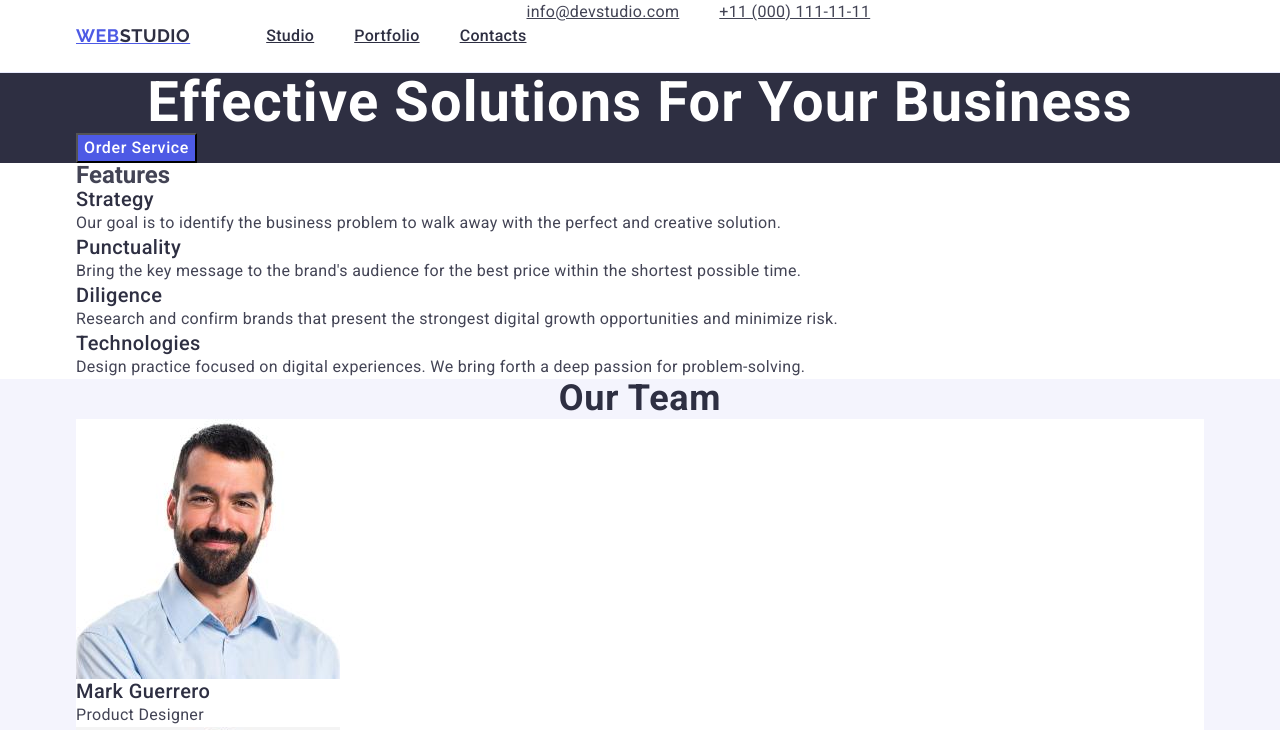
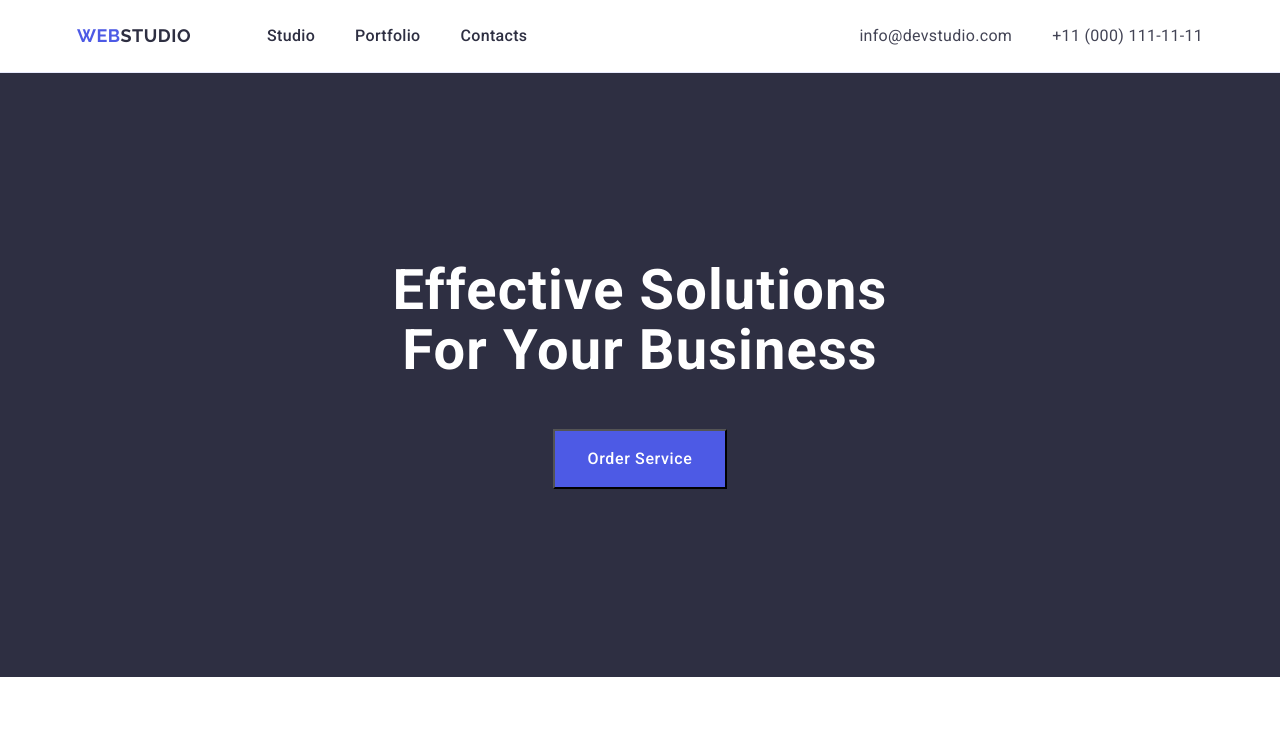
Before and after one commit to damiopaul/goit-markup-hw-03, a plain HTML site: page index.html in a window 1280 px wide. Shown: the top 730 px of the page. Drawn offline with nearby package versions, Linux system fonts and the light colour scheme.

Commit message:
improvements

```diff
--- a/css/styles.css
+++ b/css/styles.css
@@ -17,6 +17,7 @@ ul {
     margin-bottom: 0;
     padding-left: 0;
 }
+a {text-decoration: none;}
 
 body {
     font-family: "Roboto", sans-serif;
@@ -27,22 +28,39 @@ body {
     letter-spacing: 2%;
     background-color: #FFFFFF;
 }
+.visually-hidden {
+    position: absolute;
+    width: 1px;
+    height: 1px;
+    margin: -1px;
+    border: 0;
+    padding: 0;
 
+    white-space: nowrap;
+    clip-path: inset(100%);
+    clip: rect(0 0 0 0);
+    overflow: hidden;
+}
+
+.page-header .container {
+    display: flex;
+    justify-content: center;
+    align-items: center;
+    flex-shrink: 0;
+}
 .container {
     width: 1158px;
     padding: 0 15px;
     margin: 0 auto;
+
 }
-.page-header .container {
-    display: flex;
-}
-
 .page-header {
     border-bottom: 1px solid #e7e9fc;
 }
 .navigation {
    display: flex;
    align-items: center;
+   margin-right: 332px;
 }
 .logo{
     margin-right: 76px;
@@ -51,20 +69,17 @@ body {
    gap: 40px;
    display: flex;
 }
-.menu .link {
+.menu-item {
     padding: 24px 0;
 }
+/* .menu .link {
+    padding: 24px 0;
+} */
 .address-menu {
     display: flex;
     gap: 40px;
 }
 
-
-
-
-a {
-    display: block;
-}
 .contact {
     display: flex;
 }
@@ -104,11 +119,18 @@ a {
 }
 .hero-section{
     background-color: #2e2f42;
-}
-.hero-section .section-title {
+    padding: 188px 0;
+    }
+
+ .hero-section .section-title {
     font-size: 56px;
     line-height: 1.07;
-    color: #ffffff
+    color: #ffffff;
+    max-width: 496px;
+    margin: 0 auto;
+}
+.hero-section-title {
+    max-width: 496px;
 }
 
 .section-title {
@@ -126,10 +148,27 @@ a {
     letter-spacing: 0.04em;
     color: #ffffff;
     cursor: pointer;
+    display: block;
+    margin-left: auto;
+    margin-right: auto;
+    padding: 16px 32px;
+    margin-top: 48px;
+
 }
 .order-button:focus,
 .order-button:hover {
     background-color: #404BBF;
+}
+.features-menu {
+    display: flex;
+    margin: 120px auto;
+
+}
+.features-menu-item {
+    margin-right: 24px;
+}
+.team-list {
+    display: flex;
 }
 .list-title {
     font-weight: 500;
--- a/index.html
+++ b/index.html
@@ -19,13 +19,13 @@
         <nav class="navigation">
           <a href="./index.html" class="logo">Web<span class="sub-logo">Studio</span></a>
           <ul class="menu">
-            <li>
+            <li class="menu-item">
               <a href="./index.html" class="link">Studio</a>
             </li>
-            <li>
+            <li class="menu-item">
               <a href="" class="link">Portfolio</a>
             </li>
-            <li>
+            <li class="menu-item">
               <a href="" class="link">Contacts</a>
             </li>
           </ul>
@@ -54,9 +54,9 @@
 
       <section>
         <div class="container">
-          <h2>Features</h2>
-          <ul>
-            <li>
+          <h2 class="visually-hidden">Features</h2>
+          <ul class="features-menu">
+            <li class="features-menu-item">
               <h3 class="list-title">Strategy</h3>
               <p class="description">
                 Our goal is to identify the business problem to walk away with the
@@ -91,7 +91,7 @@
       <section class="our-team-section">
         <div class="container">
           <h2 class="section-title">Our Team</h2>
-          <ul>
+          <ul class="team-list">
             <li class="image-background">
               <img src="./images/mark.jpg" alt="Mark Guerrero" width="264" />
               <h3 class="list-title">Mark Guerrero</h3>
```
